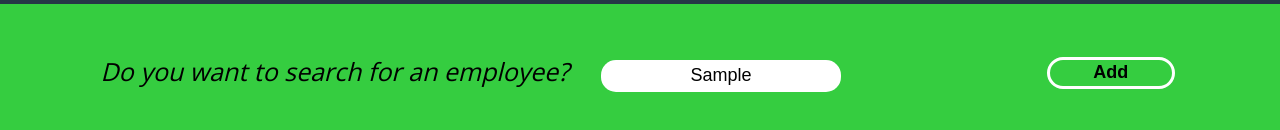
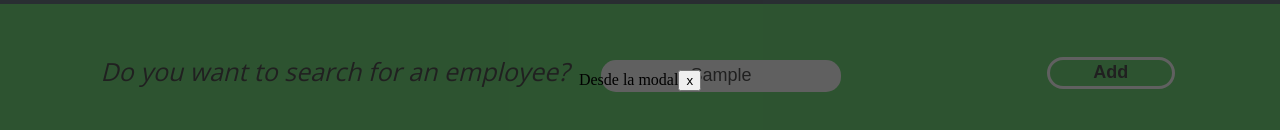
Before and after one commit to MateoRiosd93/proyecto-final-top-gun-lab, a React (Create React App) app: page /#/employees in a window 1280 px wide. Both pictures are taken after typing "Sample" into the empty fields and a click on the button "Add". Shown: the part 320-450 px from the top of the page. Built offline with nearby package versions, Linux system fonts and the light colour scheme; data requests are answered from the project's data file.

Commit message:
Creando Modal para agregar empleados

```diff
--- a/src/components/Employees.js
+++ b/src/components/Employees.js
@@ -5,6 +5,7 @@ import Employee from './Employee';
 import { BASE_LOCAL_ENDPOINT } from '../constants';
 import axios from 'axios';
 import { NavLink } from 'react-router-dom';
+import ModalAddEmployee from './ModalAddEmployee';
 
 import '../styles/Employees.css';
 
@@ -12,7 +13,8 @@ class Employees extends Component {
     state = {
         employees : [],
         isLoad: false,
-        searchName:''
+        searchName:'',
+        showModal: false
     }
 
     getEmployeesBD = () => {
@@ -43,16 +45,29 @@ class Employees extends Component {
         })
     }
 
+    handleShowModal = e =>{
+        this.setState(prevState =>({
+            ...prevState,
+            showModal: !prevState.showModal
+        }))
+    }
+
     render() {
-        const {employees,searchName} = this.state;
+        const {employees,searchName, showModal} = this.state;
         const employeesFilter = employees.filter(employee => employee.name.toLowerCase().includes(searchName.toLowerCase()));
         return (
             <div className="container-employees">
                 <div className="container-search-add">
                     <Search searchNames={this.searchNames}/>
-                    <button className="buton-add"> Add </button>
+                    <button className="buton-add" onClick={this.handleShowModal}> Add </button>
                 </div>
+
                 <div className="container-elements">
+                {
+                    showModal && (<ModalAddEmployee
+                                    handleShowModal={this.handleShowModal}
+                                    />)
+                }
                 {
                     employeesFilter.map(({id,name,imgSrc,points}) =>
                     <NavLink key={id} to={`/employees/${id}`}>
--- /dev/null
+++ b/src/components/ModalAddEmployee.js
@@ -0,0 +1,15 @@
+import React from 'react';
+import '../styles/ModalAddEmployee.css';
+
+const ModalAddEmployee = ({handleShowModal}) => {
+    return (
+        <div className="modal">
+            {/* <form>
+            </form> */}
+            <p>Desde la modal</p>
+            <button className="close-modal-button" onClick={handleShowModal}>x</button>
+        </div>
+     );
+}
+
+export default ModalAddEmployee;
--- a/src/components/Prizes.js
+++ b/src/components/Prizes.js
@@ -47,8 +47,10 @@ class Prizes extends Component {
         const prizesFilter = prizes.filter(prize => prize.name.toLowerCase().includes(searchName.toLowerCase()));
         return (
             <div className="container-prizes">
-                <Search searchNames={this.searchNames}/>
-                <div className="container-prizes">
+                <div className="container-search-add">
+                    <Search searchNames={this.searchNames}/>
+                </div>
+                <div className="container-elements">
                     {
                         prizesFilter.map(({id, name, points, imgSrc }) =>
                             <NavLink key={id} to={`/prizes/${id}`}>
--- /dev/null
+++ b/src/styles/ModalAddEmployee.css
@@ -0,0 +1,12 @@
+.modal{
+    position: fixed;
+    top: 0;
+    left: 0;
+    right: 0;
+    bottom: 0;
+    background: rgba(43, 43, 43, 0.75);
+    z-index: 20;
+    display: flex;
+    justify-content: center;
+    align-items: center;
+}
--- a/src/styles/Prizes.css
+++ b/src/styles/Prizes.css
@@ -2,12 +2,13 @@
     padding: 2rem;
     display: flex;
     flex-direction: column;
+    flex-wrap: wrap;
     align-items: center;
     background: rgb(53,205,64);
 }
 
 .container-elements{
-    display: flex;
+    /* display: flex;
     justify-content: center;
-    flex-wrap: wrap;
+    flex-wrap: wrap; */
 }
```
